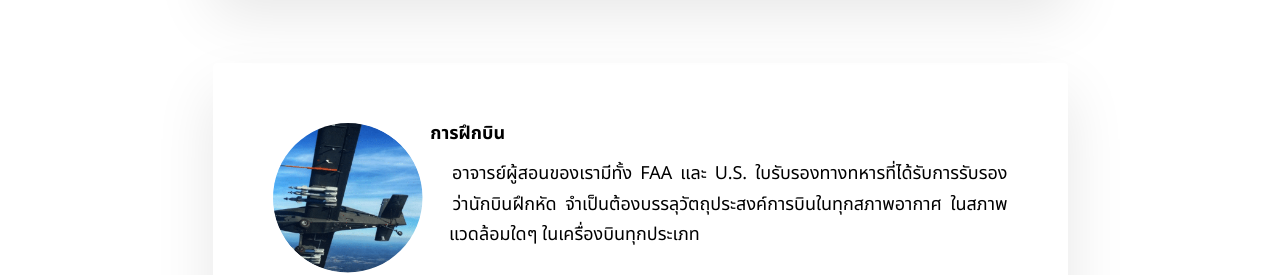
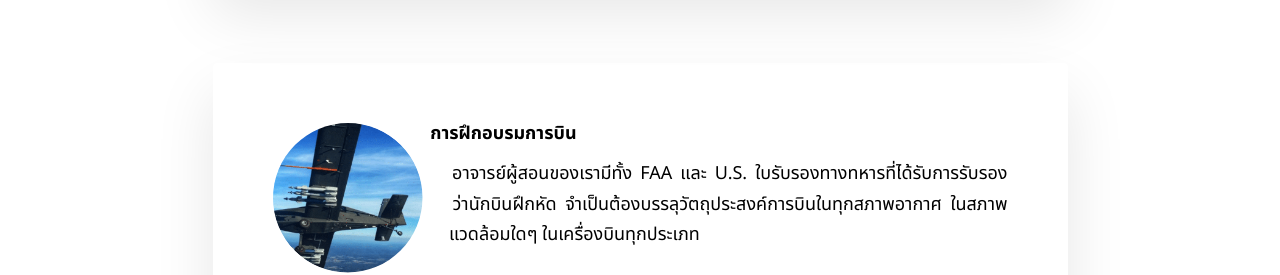
Before and after one commit to openmymai/xpaerospace, a Next.js app: page /capabilities in a window 1280 px wide. Shown: the part 2500-2775 px from the top of the page. Built offline with nearby package versions, Linux system fonts and the light colour scheme.

Commit message:
Fix Flight Training word

```diff
--- a/app/capabilities/CapabilitiesFeatures.js
+++ b/app/capabilities/CapabilitiesFeatures.js
@@ -139,11 +139,13 @@ export default function CapabilitiesFeatures() {
                   height={250}
                   className='story__img'
                 />
-                <figcaption className='story__caption'>การฝึกบิน</figcaption>
+                <figcaption className='story__caption'>
+                  การฝึกอบรมการบิน
+                </figcaption>
               </figure>
               <div className='story__text'>
                 <h3 className='heading-tertiary u-margin-bottom-small'>
-                  การฝึกบิน
+                  การฝึกอบรมการบิน
                 </h3>
                 <p>
                   อาจารย์ผู้สอนของเรามีทั้ง FAA และ U.S.
--- a/app/flighttraining/FlightTrainingHeader.js
+++ b/app/flighttraining/FlightTrainingHeader.js
@@ -3,7 +3,7 @@ export default function FlightTrainingHeader() {
     <div className='flighttrainingpage'>
       <div className='flighttrainingpage__text-box'>
         <h1 className='heading-primary'>
-          <span className='heading-primary--main'>การอบรมการบิน</span>
+          <span className='heading-primary--main'>การฝึกอบรมการบิน</span>
         </h1>
       </div>
     </div>
```
